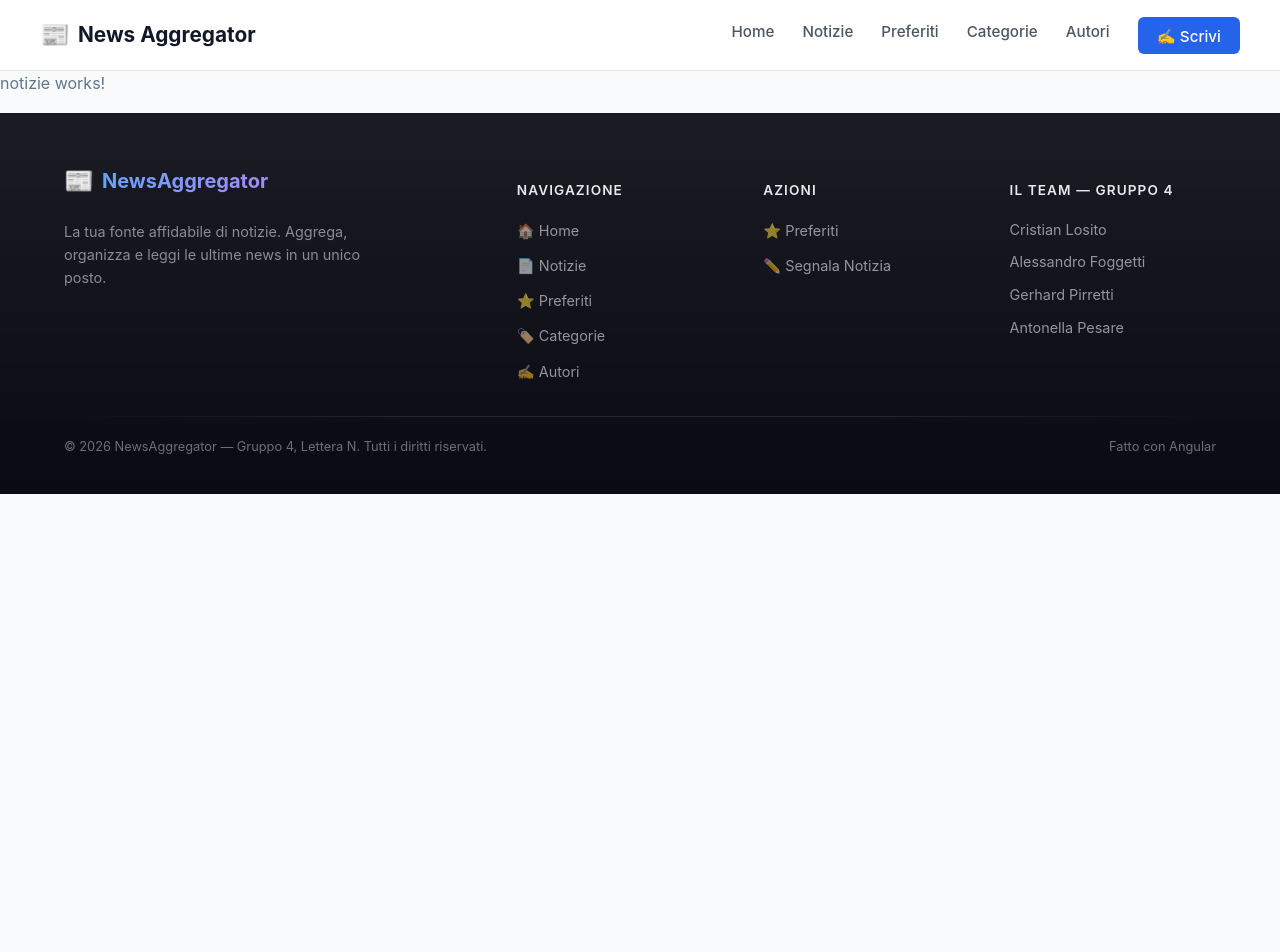
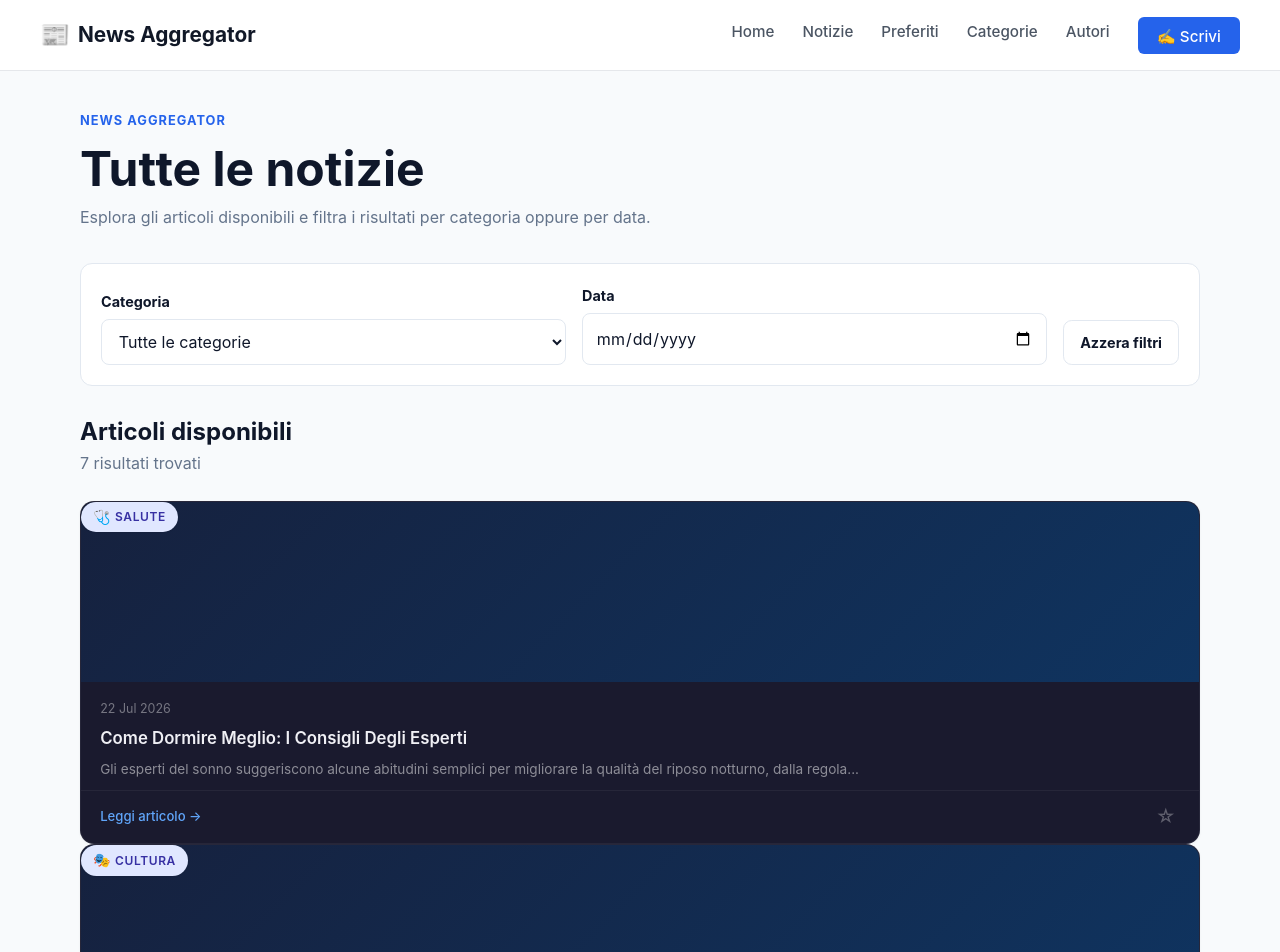
Before and after one commit to gerhard272/news-aggregator, an Angular app: page /notizie in a window 1280 px wide. Shown: the top 952 px of the page. Before the commit the page ends 800 px from the top, so only its background shows below. Built offline with nearby package versions, Linux system fonts and the light colour scheme.

Commit message:
aggiunto component/notizie

```diff
--- a/src/app/component/notizie/notizie.css
+++ b/src/app/component/notizie/notizie.css
@@ -0,0 +1,86 @@
+.page-header__label {
+  margin-bottom: 0.5rem;
+  font-size: 0.8rem;
+  font-weight: 700;
+  color: var(--primary);
+  text-transform: uppercase;
+  letter-spacing: 0.08em;
+}
+
+.filters {
+  align-items: end;
+}
+
+.filters__actions {
+  display: flex;
+  align-items: flex-end;
+}
+
+.notizie-results__header {
+  display: flex;
+  gap: 1rem;
+  align-items: flex-end;
+  justify-content: space-between;
+  margin-bottom: 1.5rem;
+}
+
+.notizie-results__header h2 {
+  margin-bottom: 0.25rem;
+}
+
+.notizie-results__header p {
+  margin-bottom: 0;
+}
+
+.loading-state__content {
+  text-align: center;
+}
+
+.loading-state .spinner {
+  margin: 0 auto 1rem;
+}
+
+.error-state {
+  display: flex;
+  gap: 1.5rem;
+  align-items: center;
+  justify-content: space-between;
+}
+
+.error-state h2 {
+  margin-bottom: 0.35rem;
+  font-size: 1.1rem;
+  color: var(--danger);
+}
+
+.error-state p {
+  margin-bottom: 0;
+  color: var(--danger);
+}
+
+.empty-state__content {
+  max-width: 430px;
+}
+
+.empty-state__icon {
+  display: block;
+  margin-bottom: 0.75rem;
+  font-size: 2.5rem;
+}
+
+@media (max-width: 760px) {
+  .filters__actions,
+  .filters__actions .btn {
+    width: 100%;
+  }
+
+  .notizie-results__header {
+    align-items: flex-start;
+    flex-direction: column;
+  }
+
+  .error-state {
+    align-items: stretch;
+    flex-direction: column;
+  }
+}
--- a/src/app/component/notizie/notizie.html
+++ b/src/app/component/notizie/notizie.html
@@ -1 +1,158 @@
-<p>notizie works!</p>
+<main class="page">
+  <div class="container">
+    <header class="page-header">
+      <p class="page-header__label">
+        News Aggregator
+      </p>
+
+      <h1>Tutte le notizie</h1>
+
+      <p>
+        Esplora gli articoli disponibili e filtra i risultati
+        per categoria oppure per data.
+      </p>
+    </header>
+
+    <section
+      class="filters"
+      aria-label="Filtri delle notizie"
+    >
+      <div class="filters__group">
+        <label
+          class="form-label"
+          for="categoria"
+        >
+          Categoria
+        </label>
+
+        <select
+          id="categoria"
+          class="form-control"
+          [(ngModel)]="categoriaSelezionata"
+        >
+          <option value="">
+            Tutte le categorie
+          </option>
+
+          @for (categoria of categorie; track categoria.slug) {
+            <option [value]="categoria.slug">
+              {{ categoria.emoji }} {{ categoria.nome }}
+            </option>
+          }
+        </select>
+      </div>
+
+      <div class="filters__group">
+        <label
+          class="form-label"
+          for="data"
+        >
+          Data
+        </label>
+
+        <input
+          id="data"
+          class="form-control"
+          type="date"
+          [(ngModel)]="dataSelezionata"
+        />
+      </div>
+
+      <div class="filters__actions">
+        <button
+          type="button"
+          class="btn btn--outline"
+          (click)="resetFiltri()"
+        >
+          Azzera filtri
+        </button>
+      </div>
+    </section>
+
+    @if (caricamento) {
+      <section class="loading-state">
+        <div class="loading-state__content">
+          <div
+            class="spinner"
+            role="status"
+            aria-label="Caricamento delle notizie"
+          ></div>
+
+          <p>Caricamento delle notizie...</p>
+        </div>
+      </section>
+    } @else if (errore) {
+      <section class="alert alert--error error-state">
+        <div>
+          <h2>Si è verificato un errore</h2>
+          <p>{{ errore }}</p>
+        </div>
+
+        <button
+          type="button"
+          class="btn btn--outline"
+          (click)="caricaDati()"
+        >
+          Riprova
+        </button>
+      </section>
+    } @else {
+      <section class="notizie-results">
+        <div class="notizie-results__header">
+          <div>
+            <h2>Articoli disponibili</h2>
+
+            <p>
+              {{ articoliFiltrati.length }}
+
+              @if (articoliFiltrati.length === 1) {
+                risultato trovato
+              } @else {
+                risultati trovati
+              }
+            </p>
+          </div>
+        </div>
+
+        @if (articoliFiltrati.length > 0) {
+          <div class="news-grid">
+            @for (
+              articolo of articoliFiltrati;
+              track articolo.id
+            ) {
+              <app-articolo-card
+                [articolo]="articolo"
+              />
+            }
+          </div>
+        } @else {
+          <div class="empty-state">
+            <div class="empty-state__content">
+              <span
+                class="empty-state__icon"
+                aria-hidden="true"
+              >
+                🔎
+              </span>
+
+              <h2>Nessuna notizia trovata</h2>
+
+              <p>
+                Non ci sono articoli corrispondenti
+                ai filtri selezionati.
+              </p>
+
+              <button
+                type="button"
+                class="btn btn--primary"
+                (click)="resetFiltri()"
+              >
+                Mostra tutte le notizie
+              </button>
+            </div>
+          </div>
+        }
+      </section>
+    }
+  </div>
+</main>
--- a/src/app/component/notizie/notizie.ts
+++ b/src/app/component/notizie/notizie.ts
@@ -1,9 +1,106 @@
-import { Component } from '@angular/core';
+import {
+  ChangeDetectorRef,
+  Component,
+  OnInit,
+  inject
+} from '@angular/core';
+
+import { FormsModule } from '@angular/forms';
+import { finalize, forkJoin } from 'rxjs';
+
+import { Articolo } from '../../models/articolo';
+import { Categoria } from '../../models/categoria';
+
+import { Notizie as NotizieService } from '../../services/notizie';
+import { Categorie as CategorieService } from '../../services/categorie';
+
+import { ArticoloCard } from '../shared/articolo-card/articolo-card';
 
 @Component({
   selector: 'app-notizie',
-  imports: [],
+  standalone: true,
+  imports: [
+    FormsModule,
+    ArticoloCard
+  ],
   templateUrl: './notizie.html',
-  styleUrl: './notizie.css',
+  styleUrl: './notizie.css'
 })
-export class Notizie {}
+export class Notizie implements OnInit {
+  private readonly notizieService = inject(NotizieService);
+  private readonly categorieService = inject(CategorieService);
+  private readonly changeDetector = inject(ChangeDetectorRef);
+
+  articoli: Articolo[] = [];
+  categorie: Categoria[] = [];
+
+  categoriaSelezionata = '';
+  dataSelezionata = '';
+
+  caricamento = false;
+  errore = '';
+
+  ngOnInit(): void {
+    this.caricaDati();
+  }
+
+  get articoliFiltrati(): Articolo[] {
+    return this.articoli.filter((articolo) => {
+      const categoria = articolo.categoria ?? '';
+      const data = articolo.data ?? '';
+
+      const corrispondeCategoria =
+        !this.categoriaSelezionata ||
+        categoria === this.categoriaSelezionata;
+
+      const corrispondeData =
+        !this.dataSelezionata ||
+        data === this.dataSelezionata;
+
+      return corrispondeCategoria && corrispondeData;
+    });
+  }
+
+  caricaDati(): void {
+    this.caricamento = true;
+    this.errore = '';
+
+    this.changeDetector.markForCheck();
+
+    forkJoin({
+      articoli: this.notizieService.getArticoliOrdinatiPerData(),
+      categorie: this.categorieService.getCategorie()
+    })
+      .pipe(
+        finalize(() => {
+          this.caricamento = false;
+          this.changeDetector.markForCheck();
+        })
+      )
+      .subscribe({
+        next: ({ articoli, categorie }) => {
+          this.articoli = articoli;
+          this.categorie = categorie;
+
+          this.changeDetector.markForCheck();
+        },
+
+        error: (errore) => {
+          console.error(
+            'Errore durante il caricamento dei dati:',
+            errore
+          );
+
+          this.errore =
+            'Non è stato possibile caricare le notizie. Riprova più tardi.';
+
+          this.changeDetector.markForCheck();
+        }
+      });
+  }
+
+  resetFiltri(): void {
+    this.categoriaSelezionata = '';
+    this.dataSelezionata = '';
+  }
+}
```
Also changed, not shown: 1 other file (tests, documents, lock files or other folders).
